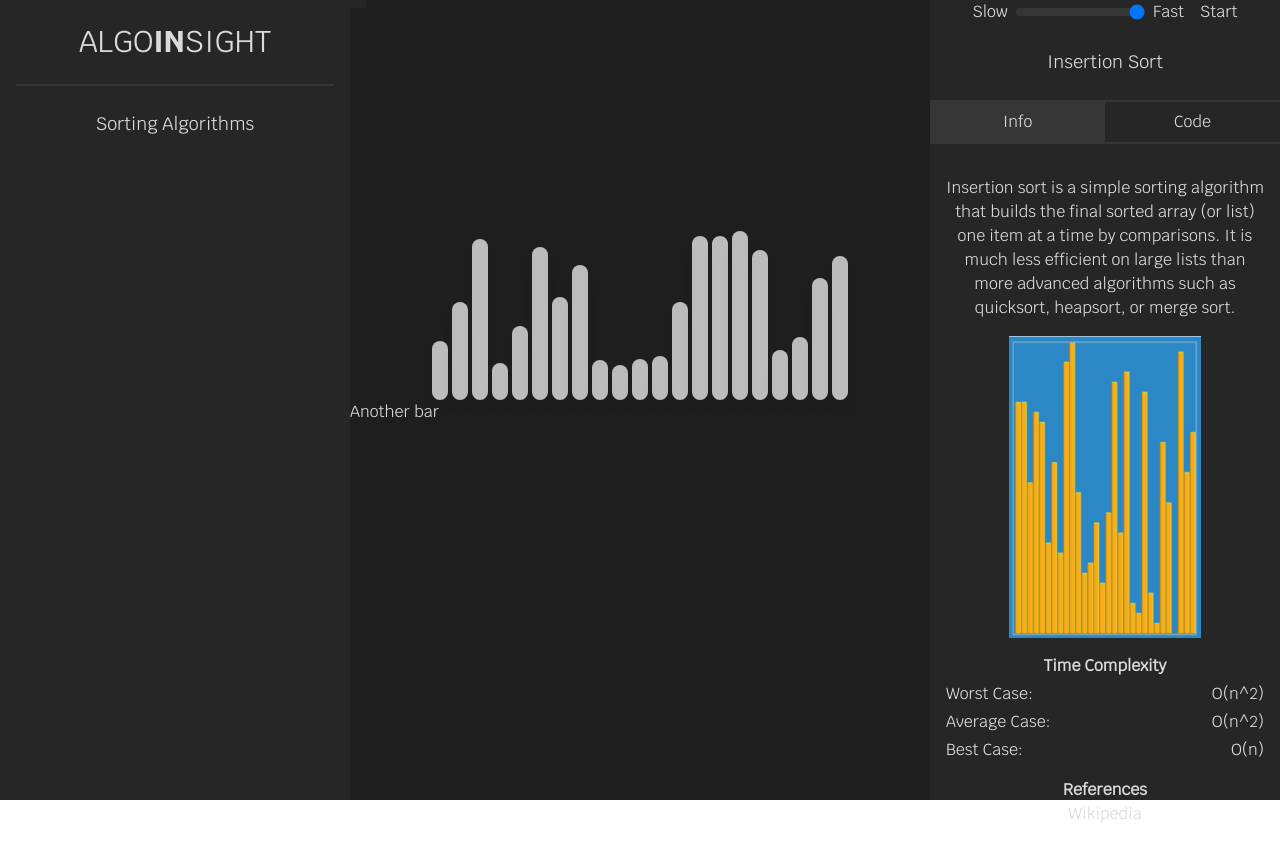
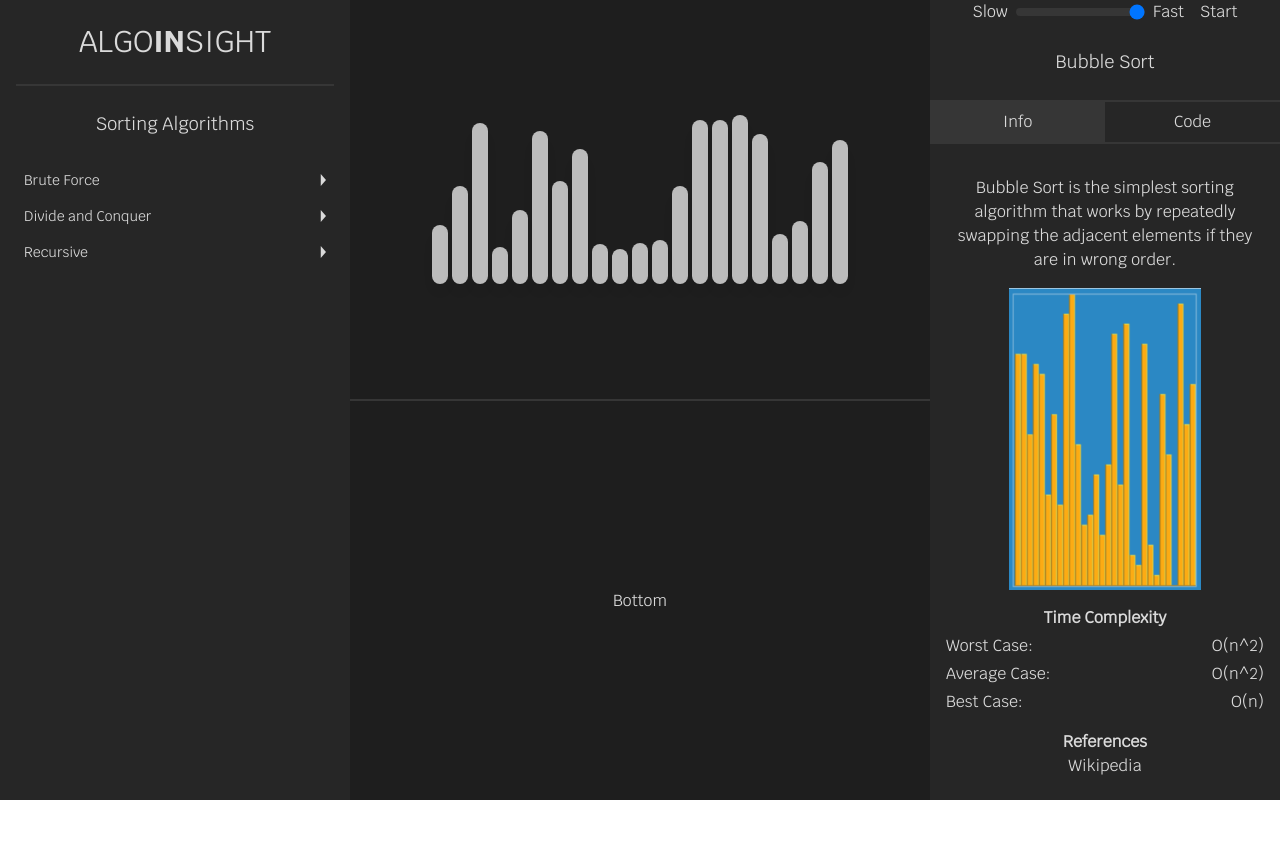
Before and after one commit to vizyks/algo, a React (Vite) app: page /sorting-algorithms in a window 1280 px wide. After the commit the page ends 810 px from the top, so only its background shows below. Built offline with nearby package versions, Linux system fonts and the light colour scheme.

Commit message:
feat: extract ui into seperate components

```diff
--- /dev/null
+++ b/src/pages/sorting/mainView.tsx
@@ -0,0 +1,31 @@
+import {
+  Panel,
+  PanelGroup,
+  PanelResizeHandle,
+} from "../../components/resizable-panels/index";
+import { useSortingAlgorithmContext } from "../../context/Visualizer";
+
+export function MainView() {
+  const { arrayToSort } = useSortingAlgorithmContext();
+
+  return (
+    <PanelGroup>
+      <Panel>
+        <div
+          id="content-container"
+          className="bg-black flex-1 justify-center flex items-end mx-12"
+        >
+          {arrayToSort.map((value, index) => (
+            <div
+              key={index}
+              className="array-line relative w-4 mx-0.5 shadow-lg opacity-70 rounded-lg default-line-color"
+              style={{ height: `${value}px` }}
+            ></div>
+          ))}
+        </div>
+      </Panel>
+      <PanelResizeHandle />
+      <Panel>Bottom</Panel>
+    </PanelGroup>
+  );
+}
--- /dev/null
+++ b/src/pages/sorting/sidebarLeft.tsx
@@ -0,0 +1,25 @@
+import { Sidebar } from "../../components/sidebar";
+import expandableList from "../../components/expandableList";
+import { useSortingAlgorithmContext } from "../../context/Visualizer";
+import { sortingAlgorithmOptions } from "../../lib/utils";
+
+export function SidebarLeft() {
+  const { selectedAlgorithm, setSelectedAlgorithm } =
+    useSortingAlgorithmContext();
+
+  return (
+    <Sidebar style={"left"}>
+      <h1 className="text-3xl text-center uppercase border-b-2 border-grey-light py-6">
+        ALGO<span className="krub-bold">IN</span>SIGHT
+      </h1>
+      <h2 className="text-lg text-center py-6">Sorting Algorithms</h2>
+      <div className="flex flex-col text-sm">
+        {expandableList(
+          sortingAlgorithmOptions,
+          selectedAlgorithm,
+          setSelectedAlgorithm
+        )}
+      </div>
+    </Sidebar>
+  );
+}
--- /dev/null
+++ b/src/pages/sorting/sidebarRight.tsx
@@ -0,0 +1,93 @@
+import { Sidebar } from "../../components/sidebar";
+import { Slider } from "../../components/input/slider";
+import { useSortingAlgorithmContext } from "../../context/Visualizer";
+import { generateAnimationArray, sortingAlgorithmData } from "../../lib/utils";
+import insertionSortImage from "../../assets/insertionSort.png";
+
+export function SidebarRight() {
+  const {
+    isSorting,
+    animationSpeed,
+    setAnimationSpeed,
+    resetArrayAndAnimation,
+    requiresReset,
+    selectedAlgorithm,
+    arrayToSort,
+    runAnimation,
+  } = useSortingAlgorithmContext();
+
+  const handlePlay = () => {
+    if (requiresReset) {
+      resetArrayAndAnimation();
+      return;
+    }
+
+    generateAnimationArray(
+      selectedAlgorithm,
+      isSorting,
+      arrayToSort,
+      runAnimation
+    );
+  };
+
+  return (
+    <Sidebar style={"right"}>
+      <div className="flex items-center justify-center gap-4">
+        <Slider
+          isDisabled={isSorting}
+          value={animationSpeed}
+          handleChange={(e) => setAnimationSpeed(Number(e.target.value))}
+        />
+        <button
+          className="flex items-center justify-center"
+          onClick={handlePlay}
+        >
+          {requiresReset ? "Reset" : "Start"}
+        </button>
+      </div>
+      <h2 className="text-lg text-center py-6">
+        {sortingAlgorithmData[selectedAlgorithm].title}
+      </h2>
+      <div className="flex border-t-2 border-b-2 border-grey-light">
+        <button className="flex-1 bg-grey-light py-2">Info</button>
+        <button className="flex-1 hover:bg-grey-light">Code</button>
+      </div>
+      <div className="flex flex-col py-8 px-4 gap-4">
+        <div className="text-center">
+          {sortingAlgorithmData[selectedAlgorithm].desc}
+        </div>
+        {
+          /// REPLACE IMAGE WITH A GIF ///
+        }
+        <img src={insertionSortImage} alt="" className="w-48 self-center" />
+        <div className="grid grid-cols-2 gap-1">
+          <p className="col-start-1 col-end-3 text-center font-bold">
+            Time Complexity
+          </p>
+          <p>Worst Case:</p>
+          <p className="text-right">
+            {sortingAlgorithmData[selectedAlgorithm].timeComplexity.worstCase}
+          </p>
+          <p>Average Case:</p>
+          <p className="text-right">
+            {sortingAlgorithmData[selectedAlgorithm].timeComplexity.averageCase}
+          </p>
+          <p>Best Case:</p>
+          <p className="text-right">
+            {sortingAlgorithmData[selectedAlgorithm].timeComplexity.bestCase}
+          </p>
+        </div>
+        <div className="text-center">
+          <p className="font-bold ">References</p>
+          <a
+            href="https://en.wikipedia.org/wiki/Insertion_sort"
+            target="_blank"
+            rel="noopener noreferrer"
+          >
+            Wikipedia
+          </a>
+        </div>
+      </div>
+    </Sidebar>
+  );
+}
--- a/src/pages/sorting/sortingIndex.tsx
+++ b/src/pages/sorting/sortingIndex.tsx
@@ -1,134 +1,15 @@
-import insertionSortImage from "../../assets/insertionSort.png";
-import { Sidebar } from "../../components/sidebar";
-import { useEffect, useState } from "react";
-import { useSortingAlgorithmContext } from "../../context/Visualizer";
-import expandableList from "../../components/expandableList";
-import sortingAlgorithms from "../../providers/sortingAlgorithms.json";
-import { Slider } from "../../components/input/slider";
-import { generateAnimationArray } from "../../lib/utils";
+import { SidebarLeft } from "./sidebarLeft";
+import { SidebarRight } from "./sidebarRight";
+import { MainView } from "./mainView";
 
 export default function SortingIndex() {
-  const {
-    arrayToSort,
-    isSorting,
-    selectedAlgorithm,
-    setSelectedAlgorithm,
-    setAnimationSpeed,
-    animationSpeed,
-    requiresReset,
-    resetArrayAndAnimation,
-    runAnimation,
-  } = useSortingAlgorithmContext();
-
-  const handlePlay = () => {
-    if (requiresReset) {
-      resetArrayAndAnimation();
-      return;
-    }
-
-    generateAnimationArray(
-      selectedAlgorithm,
-      isSorting,
-      arrayToSort,
-      runAnimation
-    );
-  };
-
   return (
     <>
       <main className="h-screen w-screen bg-black text-white font-krub">
         <div className="flex h-full">
-          <Sidebar style={"left"}>
-            <h1 className="text-3xl text-center uppercase border-b-2 border-grey-light py-6">
-              ALGO<span className="krub-bold">IN</span>SIGHT
-            </h1>
-            <h2 className="text-lg text-center py-6">Sorting Algorithms</h2>
-            <div className="flex flex-col text-sm">
-              {expandableList(
-                sortingAlgorithms,
-                selectedAlgorithm,
-                setSelectedAlgorithm
-              )}
-            </div>
-          </Sidebar>
-          <div className="flex-1 flex flex-col">
-            <div
-              id="content-container"
-              className="bg-black flex-1 bottom-[32px] justify-center flex items-end mx-12"
-            >
-              {arrayToSort.map((value, index) => (
-                <div
-                  key={index}
-                  className="array-line relative w-4 mx-0.5 shadow-lg opacity-70 rounded-lg default-line-color"
-                  style={{ height: `${value}px` }}
-                ></div>
-              ))}
-            </div>
-            <div
-              id="draggable"
-              className="bg-grey h-2 cursor-row-resize absolute top-0 bottom-0 w-4 z-10"
-            ></div>
-            <div id="bottom-panel" className="flex-1">
-              Another bar
-            </div>
-          </div>
-          <Sidebar style={"right"}>
-            <div className="flex items-center justify-center gap-4">
-              <Slider
-                isDisabled={isSorting}
-                value={animationSpeed}
-                handleChange={(e) => setAnimationSpeed(Number(e.target.value))}
-              />
-              <button
-                className="flex items-center justify-center"
-                onClick={handlePlay}
-              >
-                {requiresReset ? "Reset" : "Start"}
-              </button>
-            </div>
-            <h2 className="text-lg text-center py-6">Insertion Sort</h2>
-            <div className="flex border-t-2 border-b-2 border-grey-light">
-              <button className="flex-1 bg-grey-light py-2">Info</button>
-              <button className="flex-1 hover:bg-grey-light">Code</button>
-            </div>
-            <div className="flex flex-col py-8 px-4 gap-4">
-              <div className="text-center">
-                Insertion sort is a simple sorting algorithm that builds the
-                final sorted array (or list) one item at a time by comparisons.
-                It is much less efficient on large lists than more advanced
-                algorithms such as quicksort, heapsort, or merge sort.
-              </div>
-              {
-                /// REPLACE IMAGE WITH A GIF ///
-              }
-              <img
-                src={insertionSortImage}
-                alt=""
-                className="w-48 self-center"
-              />
-              <div className="grid grid-cols-2 gap-1">
-                <p className="col-start-1 col-end-3 text-center font-bold">
-                  Time Complexity
-                </p>
-                <p>Worst Case:</p>
-                <p className="text-right">O(n^2)</p>
-                <p>Average Case:</p>
-                <p className="text-right">O(n^2)</p>
-                <p>Best Case:</p>
-                <p className="text-right">O(n)</p>
-              </div>
-              <div className="text-center">
-                <p className="font-bold ">References</p>
-                <a
-                  href="https://en.wikipedia.org/wiki/Insertion_sort"
-                  target="_blank"
-                  rel="noopener noreferrer"
-                >
-                  Wikipedia
-                </a>
-              </div>
-            </div>
-          </Sidebar>
+          <SidebarLeft />
+          <MainView />
+          <SidebarRight />
         </div>
       </main>
     </>
```
